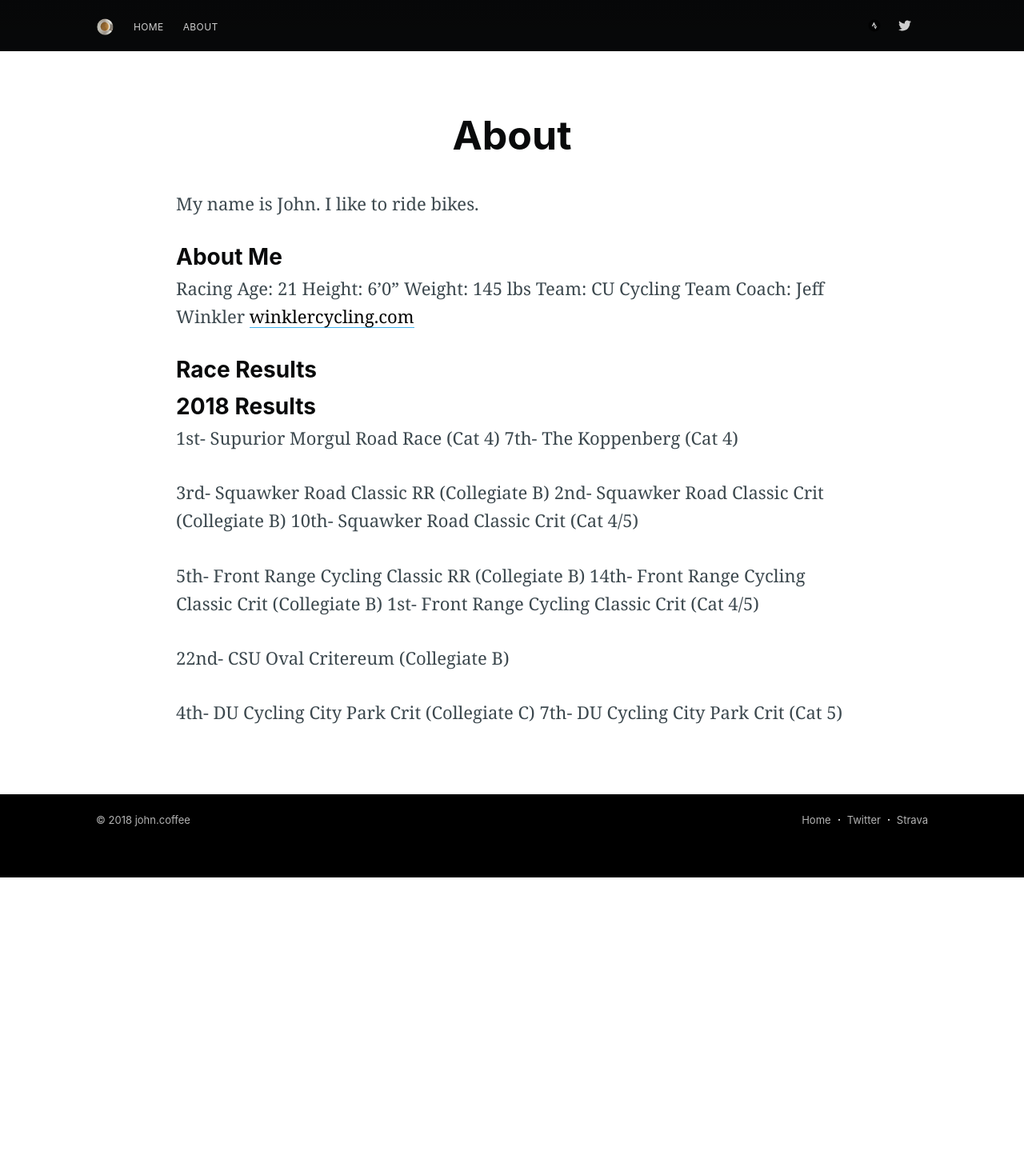
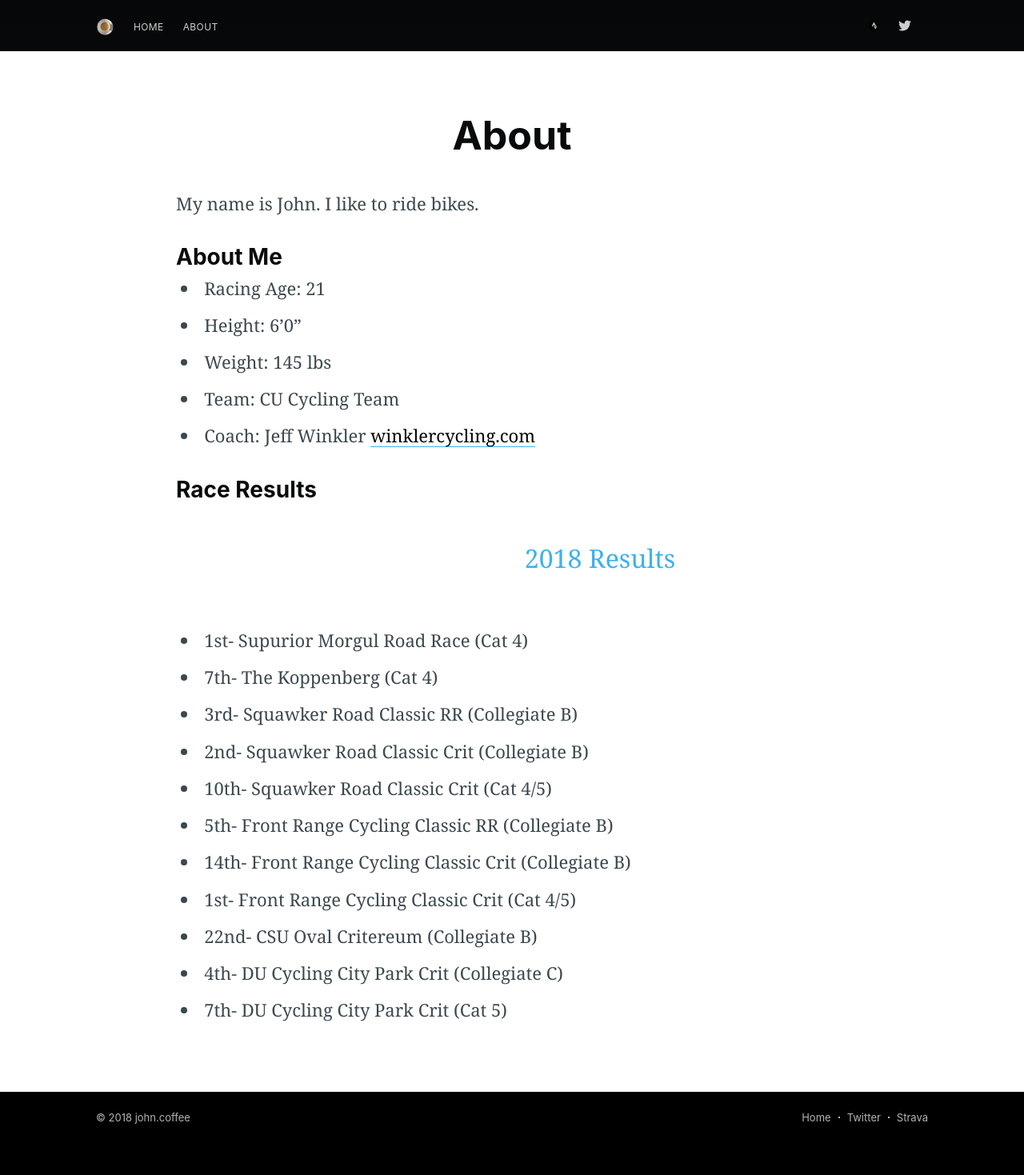
Before and after one commit to johnkeller101/johnkeller101.github.com, a Jekyll site: the page built from about/index.md, in a window 1280 px wide. Shown: the whole page at 80% size. Built offline with Jekyll 4.4.1, drawn with Linux system fonts in a browser that asks for light colours; nearby versions of some CDN libraries; comment, search, counter and statistics services are not loaded; before the commit the page ends 1097 px from its top, so only the background shows below that.

Commit message:
2018.06.01-08.54.26

```diff
--- a/about/index.md
+++ b/about/index.md
@@ -10,28 +10,28 @@ subclass: 'post page'
 
 My name is John. I like to ride bikes.
 
-### About Me
-Racing Age: 21
-Height: 6'0"
-Weight: 145 lbs
-Team: CU Cycling Team
-Coach: Jeff Winkler [winklercycling.com](http://winklercycling.com)
+#### About Me
+- Racing Age: 21
+- Height: 6'0"
+- Weight: 145 lbs
+- Team: CU Cycling Team
+- Coach: Jeff Winkler [winklercycling.com](http://winklercycling.com)
 
-### Race Results
+#### Race Results
 
-#### 2018 Results
-1st- Supurior Morgul Road Race (Cat 4)
-7th- The Koppenberg (Cat 4)
+##### 2018 Results
+- 1st- Supurior Morgul Road Race (Cat 4)
+- 7th- The Koppenberg (Cat 4)
 
-3rd- Squawker Road Classic RR (Collegiate B)
-2nd- Squawker Road Classic Crit (Collegiate B)
-10th- Squawker Road Classic Crit (Cat 4/5)
+- 3rd- Squawker Road Classic RR (Collegiate B)
+- 2nd- Squawker Road Classic Crit (Collegiate B)
+- 10th- Squawker Road Classic Crit (Cat 4/5)
 
-5th- Front Range Cycling Classic RR (Collegiate B)
-14th- Front Range Cycling Classic Crit (Collegiate B)
-1st- Front Range Cycling Classic Crit (Cat 4/5)
+- 5th- Front Range Cycling Classic RR (Collegiate B)
+- 14th- Front Range Cycling Classic Crit (Collegiate B)
+- 1st- Front Range Cycling Classic Crit (Cat 4/5)
 
-22nd- CSU Oval Critereum (Collegiate B)
+- 22nd- CSU Oval Critereum (Collegiate B)
 
-4th- DU Cycling City Park Crit (Collegiate C)
-7th- DU Cycling City Park Crit (Cat 5)
+- 4th- DU Cycling City Park Crit (Collegiate C)
+- 7th- DU Cycling City Park Crit (Cat 5)
```
